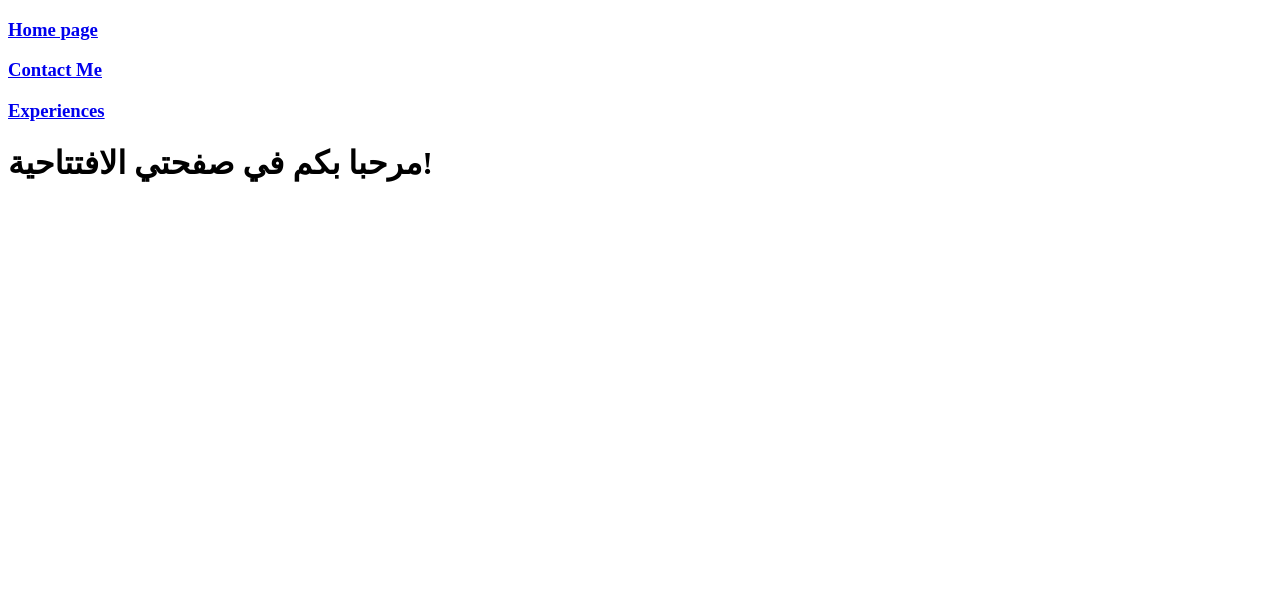
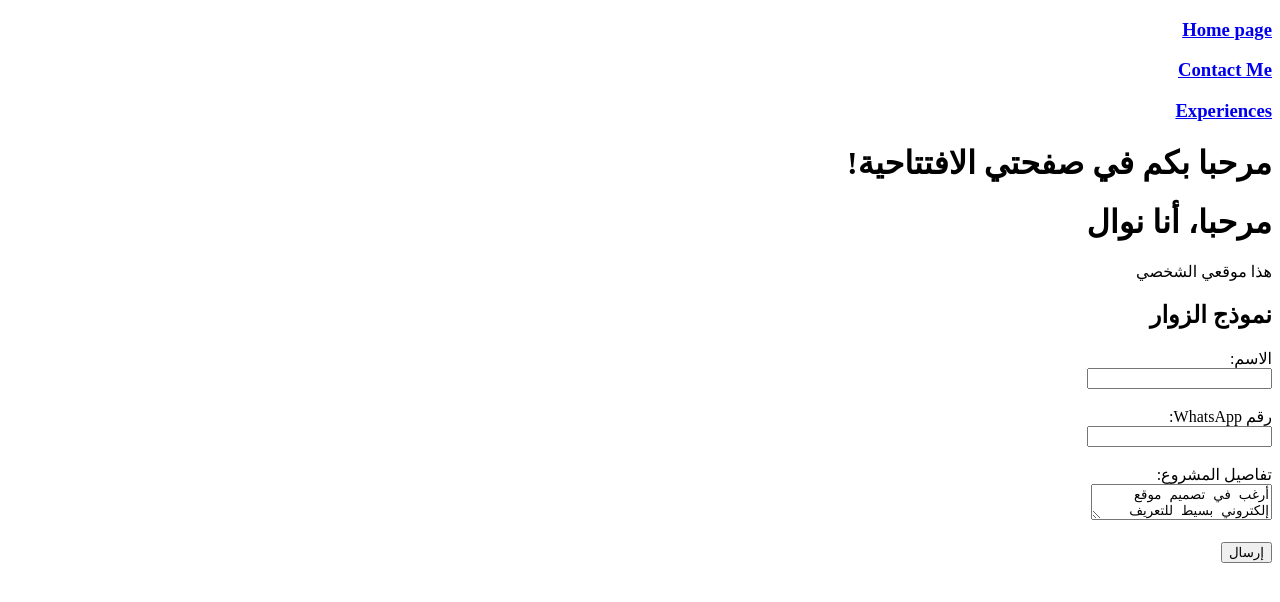
Before and after one commit to nawalelmaleh2004-dot/Nawal21, a plain HTML site: page index.html in a window 1280 px wide. Drawn offline with Linux system fonts and the light colour scheme.

Commit message:
Add visitor form to home page

```diff
--- a/index.html
+++ b/index.html
@@ -20,4 +20,36 @@
         مرحبا بكم في صفحتي الافتتاحية!
     </h1>
 </body>
+<!DOCTYPE html>
+<html lang="ar" dir="rtl">
+<head>
+    <meta charset="UTF-8">
+    <title>موقعي الشخصي</title>
+    <link rel="stylesheet" href="style.css">
+</head>
+<body>
+
+    <h1>مرحبا، أنا نوال</h1>
+    <p>هذا موقعي الشخصي</p>
+
+    <h2>نموذج الزوار</h2>
+
+    <form id="visitorForm">
+        <label>الاسم:</label><br>
+        <input type="text" id="name" required><br><br>
+
+        <label>رقم WhatsApp:</label><br>
+        <input type="text" id="whatsapp" required><br><br>
+
+        <label>تفاصيل المشروع:</label><br>
+        <textarea id="project" required>
+أرغب في تصميم موقع إلكتروني بسيط للتعريف بخدماتي
+        </textarea><br><br>
+
+        <button type="submit">إرسال</button>
+    </form>
+
+    <script src="script.js"></script>
+</body>
 </html>
+</html>
```
